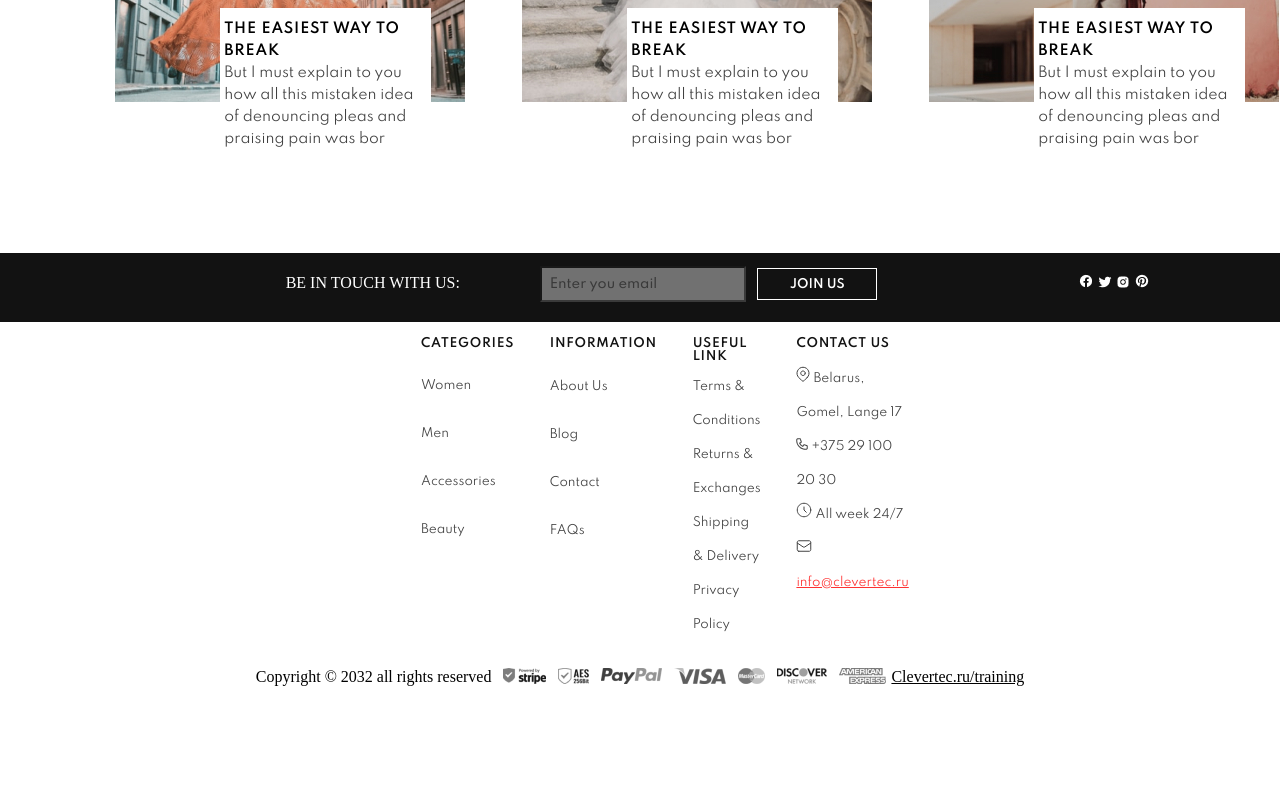
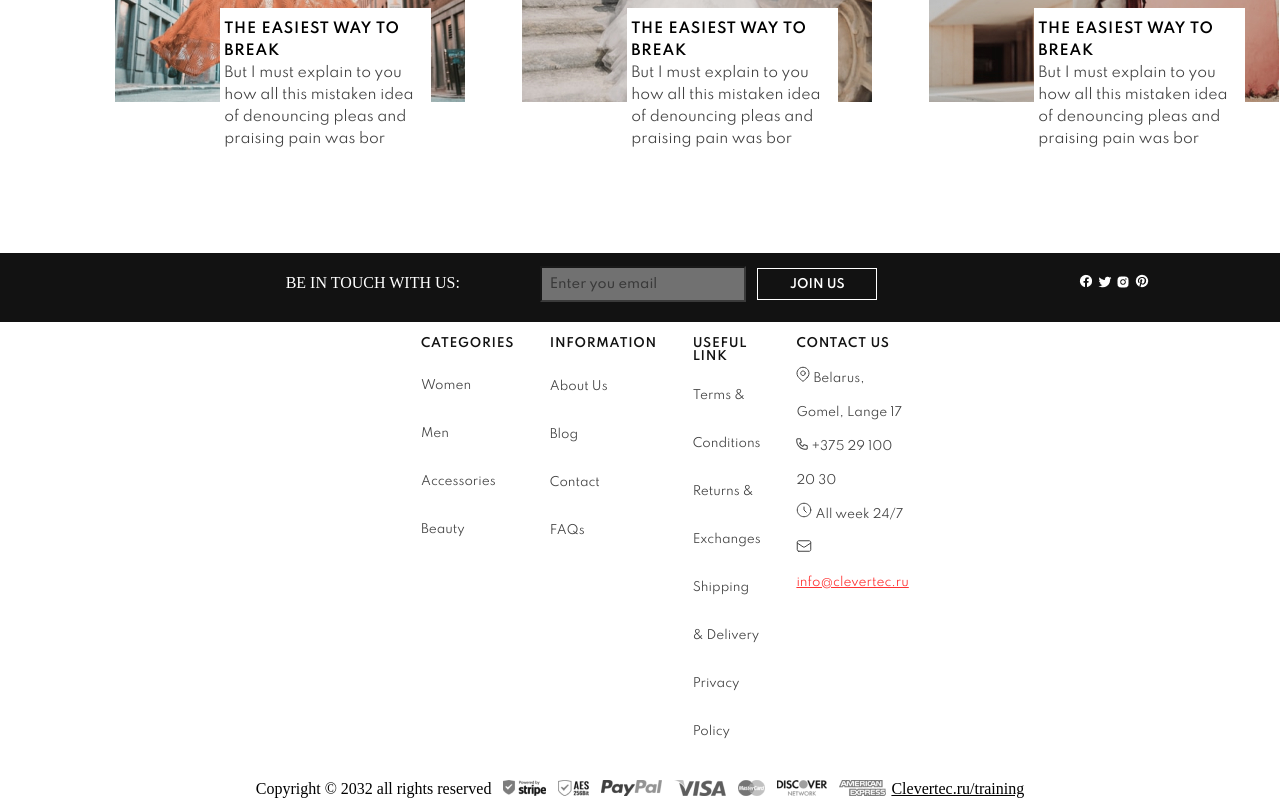
Before and after one commit to vikmillion/training-shop, a React (Create React App) app: page / in a window 1280 px wide. Shown: the part 3977-4777 px from the top of the page. Before the commit the page ends 4665 px from the top, so only its background shows below. Built offline with nearby package versions, Linux system fonts and the light colour scheme.

Commit message:
16_02 fix footer

```diff
--- a/src/components/footer/Footer.jsx
+++ b/src/components/footer/Footer.jsx
@@ -143,11 +143,19 @@ function Footer(props) {
             </div>
             <div className={classes.div3}>
               <div className={classes.upper}>USEFUL LINK </div>
-              <div className={classes.linkUnder}>
-                Terms & Conditions <br /> Returns & Exchanges <br /> Shipping &
-                Delivery <br />
-                Privacy Policy
-              </div>
+              {linkes3.map((i) => (
+                <>
+                  <Link
+                    to={i.path}
+                    data-test-id={`footer-nav-link-${i.path}`}
+                    className={classes.linkUnder}
+                  >
+                    {i.title}
+                  </Link>{" "}
+                  <br></br>
+                </>
+              ))}
+
             </div>
             <div className={classes.div3}>
               <div className={classes.upper}>CONTACT US</div>
```
